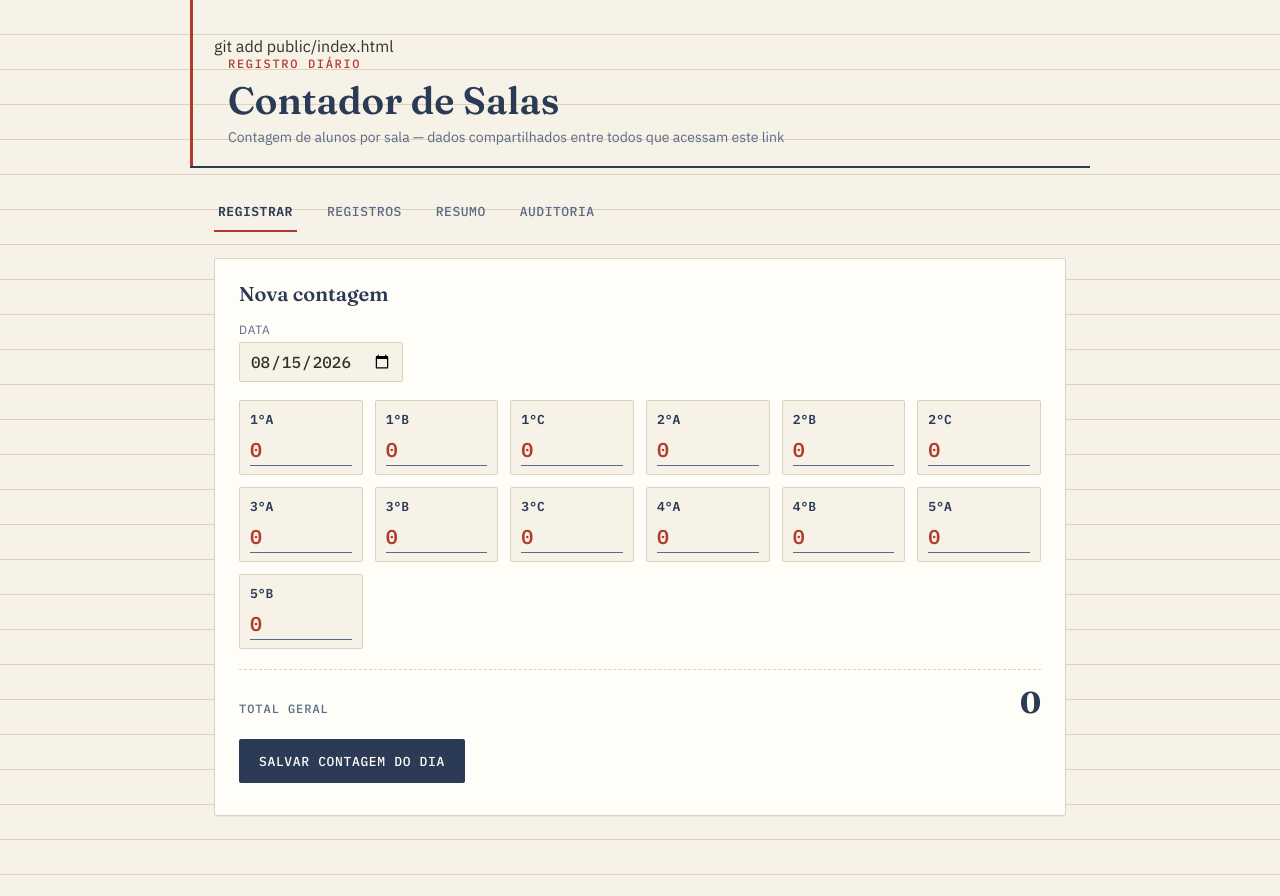
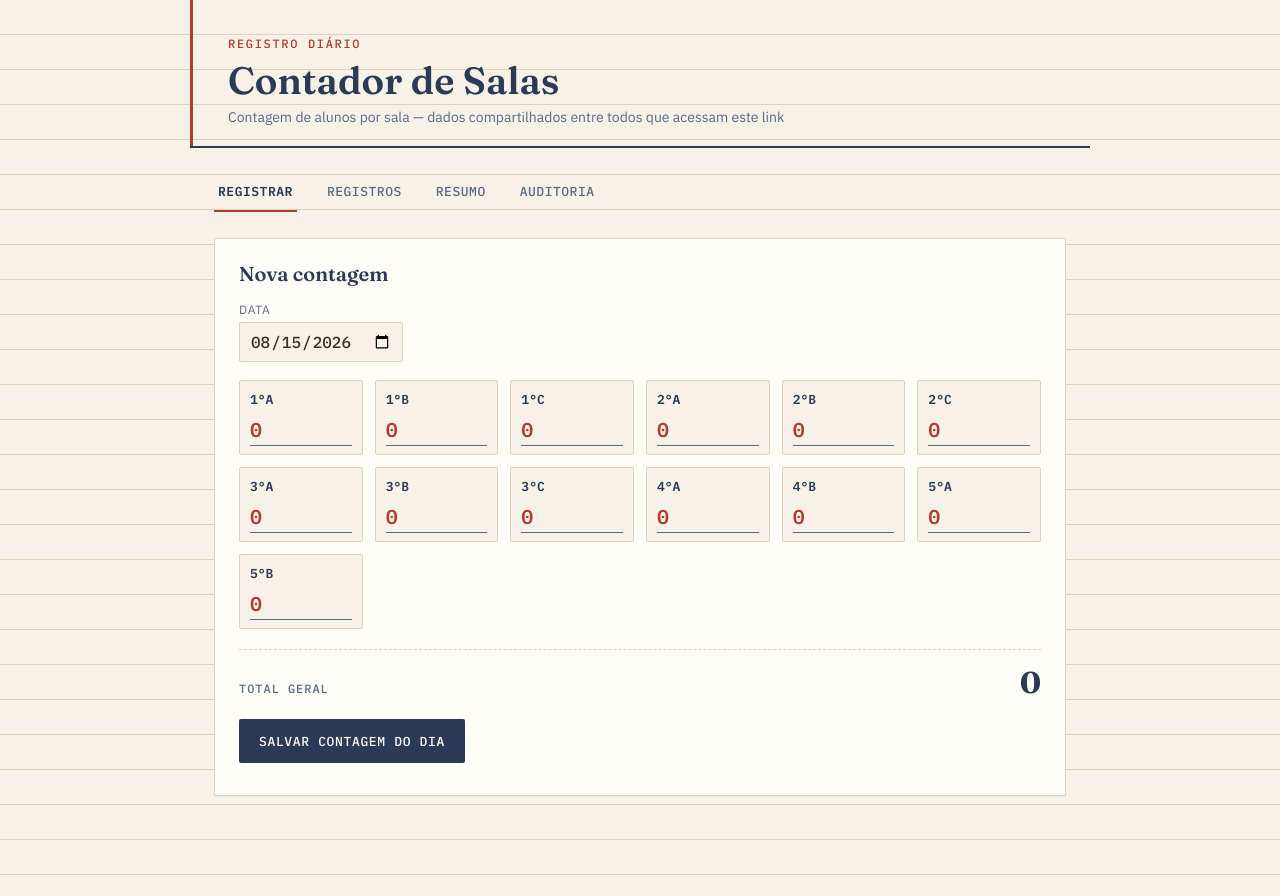
Before and after one commit to clebsonAlberto/contador-de-salas, a website: page public/index.html in a window 1280 px wide. Drawn offline with Linux system fonts and the light colour scheme; no server answers.

Commit message:
Remove definitivamente logo do cabecalho

```diff
--- a/public/index.html
+++ b/public/index.html
@@ -549,7 +549,7 @@
 <header>
   <div class="header-brand">
 
-    git add public/index.html
+
 
     <div class="header-text">
       <div class="eyebrow">Registro diário</div>
```
